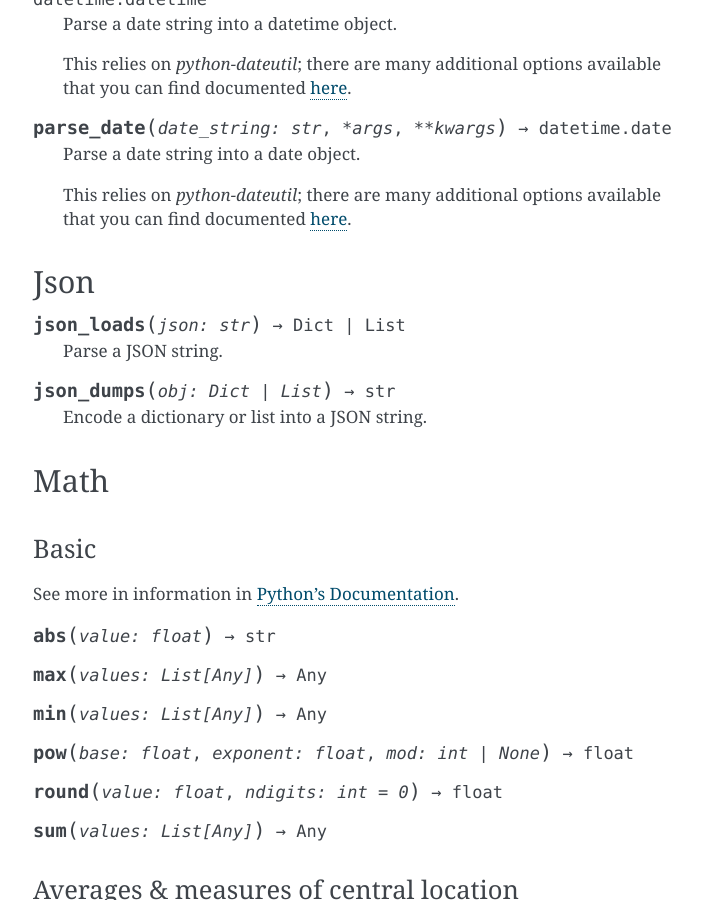
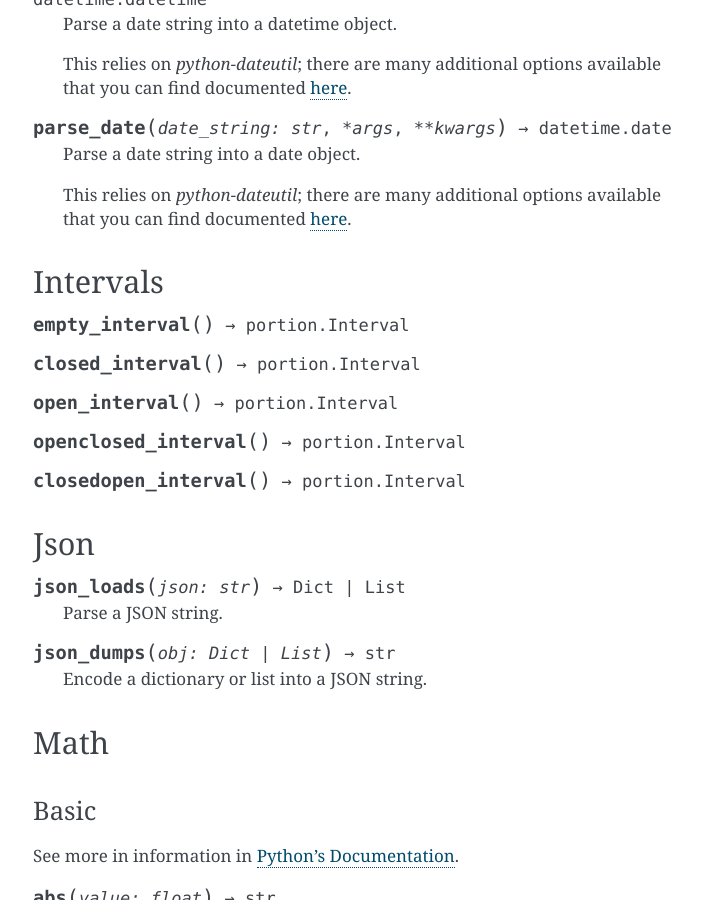
Before and after one commit to coddingtonbear/jira-select, a Sphinx documentation site: the page built from docs/functions.rst, in a window 1280 px wide and 900 px high, scrolled down 6276 px. Shown: the whole window, without its empty margins (387-1089 px from the left). Built offline with Sphinx 7.4.7, drawn with Linux system fonts in a browser that asks for light colours; some of the changed text lies outside the part shown.

Commit message:
Adding interval functions.

```diff
--- a/docs/functions.rst
+++ b/docs/functions.rst
@@ -346,6 +346,19 @@ Dates
    This relies on `python-dateutil`; there are many additional options available
    that you can find documented `here <https://dateutil.readthedocs.io/en/stable/parser.html#dateutil.parser.parse>`_.
 
+Intervals
+---------
+
+.. py:function:: empty_interval() -> portion.Interval
+
+.. py:function:: closed_interval() -> portion.Interval
+
+.. py:function:: open_interval() -> portion.Interval
+
+.. py:function:: openclosed_interval() -> portion.Interval
+
+.. py:function:: closedopen_interval() -> portion.Interval
+
 Json
 ----
 
```
Also changed, not shown: 1 other file.
